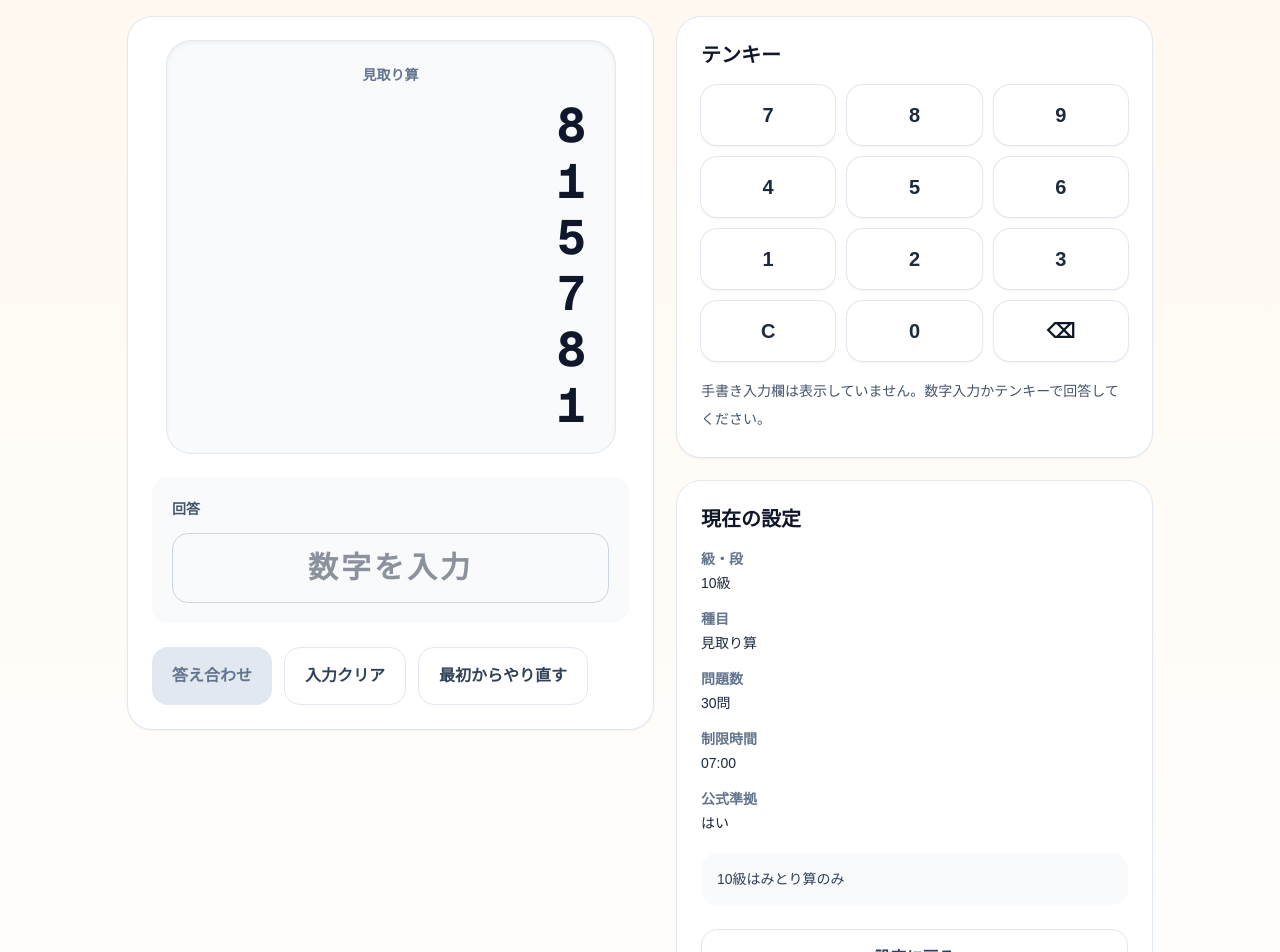
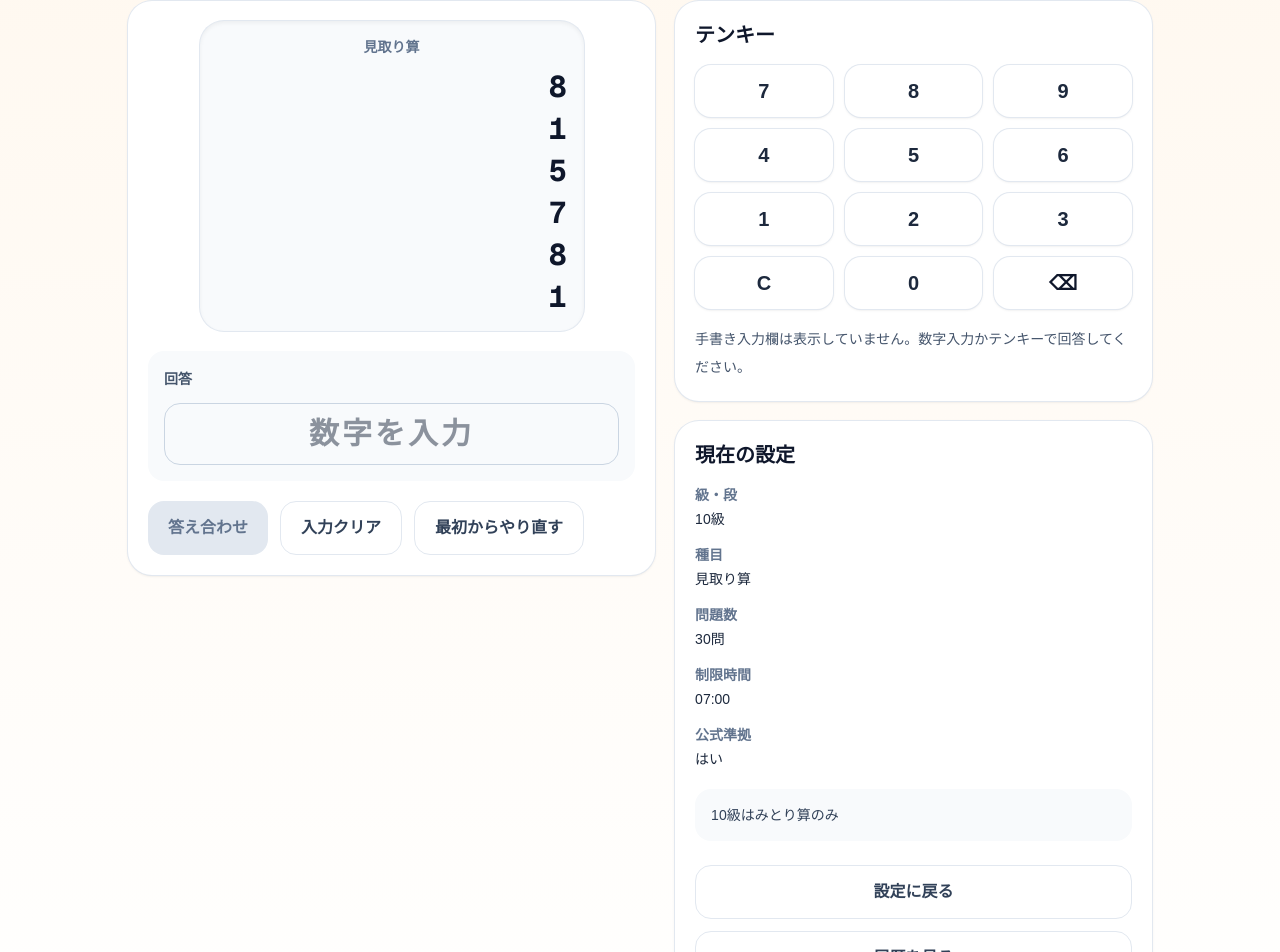
Before and after one commit to mahsan1214/sorotime, a Next.js app: page /practice in a window 1280 px wide. Shown: the part 267-1219 px from the top of the page. Built offline with nearby package versions, Linux system fonts and the light colour scheme.

Commit message:
make question text smaller and reduce spacing

```diff
--- a/app/practice/PracticeClientPage.tsx
+++ b/app/practice/PracticeClientPage.tsx
@@ -63,7 +63,7 @@ function KeypadButton({
       onClick={onClick}
       disabled={disabled}
       className={[
-        "rounded-2xl px-4 py-4 text-xl font-bold shadow-sm transition",
+        "rounded-2xl px-4 py-3 text-lg font-bold shadow-sm transition sm:text-xl",
         disabled
           ? "cursor-not-allowed bg-slate-100 text-slate-400"
           : "bg-white text-slate-800 ring-1 ring-slate-200 hover:bg-orange-50 hover:ring-orange-300",
@@ -78,7 +78,7 @@ function KeypadButton({
 export default function PracticeClientPage() {
   const searchParams = useSearchParams();
 
-    const levelParam = searchParams.get("level");
+  const levelParam = searchParams.get("level");
   const typeParam = searchParams.get("type");
   const timeParam = searchParams.get("time");
 
@@ -91,7 +91,6 @@ export default function PracticeClientPage() {
   const requestedTimeSec = sanitizeTimeSec(
     timeParam ? Number(timeParam) : undefined
   );
-
 
   const config = useMemo(
     () => getPracticeConfig(resolvedLevel, requestedType, requestedTimeSec),
@@ -112,12 +111,14 @@ export default function PracticeClientPage() {
 
   const currentQuestion = questions[currentIndex] ?? null;
   const totalQuestions = questions.length;
+
   const availableTypes = useMemo(
     () => getAvailablePracticeTypes(config.level),
     [config.level]
   );
 
-  const accuracy = answeredCount > 0 ? Math.round((score / answeredCount) * 100) : 0;
+  const accuracy =
+    answeredCount > 0 ? Math.round((score / answeredCount) * 100) : 0;
 
   const initializeSession = useCallback(() => {
     try {
@@ -194,7 +195,8 @@ export default function PracticeClientPage() {
       accuracy,
       timeSec: config.timeSec,
       remainingTimeSec: timeLeft,
-      usedCustomTime: config.timeSec !==
+      usedCustomTime:
+        config.timeSec !==
         (config.type === "anzan"
           ? config.anzanTimeSec ?? config.standardTimeSec
           : config.standardTimeSec),
@@ -205,7 +207,7 @@ export default function PracticeClientPage() {
         if (typeof mod?.saveHistory === "function") {
           try {
             mod.saveHistory(record);
-          } catch (error) {
+          } catch (error: unknown) {
             console.error(error);
           }
         }
@@ -299,7 +301,7 @@ export default function PracticeClientPage() {
   const renderQuestionBody = useCallback(() => {
     if (!currentQuestion) {
       return (
-        <div className="rounded-3xl bg-amber-50 px-6 py-8 text-center text-amber-900">
+        <div className="rounded-3xl bg-amber-50 px-5 py-6 text-center text-amber-900">
           問題を読み込めませんでした。
         </div>
       );
@@ -308,11 +310,11 @@ export default function PracticeClientPage() {
     switch (currentQuestion.layout) {
       case "sum":
         return (
-          <div className="mx-auto max-w-md rounded-3xl bg-slate-50 p-6 shadow-inner ring-1 ring-slate-200">
-            <div className="mb-4 text-center text-sm font-semibold text-slate-500">
+          <div className="mx-auto max-w-sm rounded-3xl bg-slate-50 p-4 shadow-inner ring-1 ring-slate-200">
+            <div className="mb-3 text-center text-xs font-semibold text-slate-500 sm:text-sm">
               {config.typeLabel}
             </div>
-            <div className="space-y-2 font-mono text-right text-4xl font-bold tracking-widest text-slate-900 sm:text-5xl">
+            <div className="space-y-1.5 font-mono text-right text-2xl font-bold tracking-wide text-slate-900 sm:text-3xl">
               {currentQuestion.lines.map((line, index) => (
                 <div key={`${line}-${index}`}>{line}</div>
               ))}
@@ -322,11 +324,11 @@ export default function PracticeClientPage() {
 
       case "multiply":
         return (
-          <div className="mx-auto max-w-md rounded-3xl bg-slate-50 p-8 text-center shadow-inner ring-1 ring-slate-200">
-            <div className="mb-4 text-sm font-semibold text-slate-500">
+          <div className="mx-auto max-w-sm rounded-3xl bg-slate-50 p-5 text-center shadow-inner ring-1 ring-slate-200">
+            <div className="mb-3 text-xs font-semibold text-slate-500 sm:text-sm">
               かけ算
             </div>
-            <div className="font-mono text-4xl font-bold tracking-wide text-slate-900 sm:text-5xl">
+            <div className="font-mono text-2xl font-bold tracking-wide text-slate-900 sm:text-3xl">
               {currentQuestion.left} × {currentQuestion.right}
             </div>
           </div>
@@ -334,11 +336,11 @@ export default function PracticeClientPage() {
 
       case "divide":
         return (
-          <div className="mx-auto max-w-md rounded-3xl bg-slate-50 p-8 text-center shadow-inner ring-1 ring-slate-200">
-            <div className="mb-4 text-sm font-semibold text-slate-500">
+          <div className="mx-auto max-w-sm rounded-3xl bg-slate-50 p-5 text-center shadow-inner ring-1 ring-slate-200">
+            <div className="mb-3 text-xs font-semibold text-slate-500 sm:text-sm">
               わり算
             </div>
-            <div className="font-mono text-4xl font-bold tracking-wide text-slate-900 sm:text-5xl">
+            <div className="font-mono text-2xl font-bold tracking-wide text-slate-900 sm:text-3xl">
               {currentQuestion.dividend} ÷ {currentQuestion.divisor}
             </div>
           </div>
@@ -346,7 +348,7 @@ export default function PracticeClientPage() {
 
       default:
         return (
-          <div className="rounded-3xl bg-red-50 px-6 py-8 text-center text-red-900">
+          <div className="rounded-3xl bg-red-50 px-5 py-6 text-center text-red-900">
             未対応の問題形式です。
           </div>
         );
@@ -355,37 +357,37 @@ export default function PracticeClientPage() {
 
   if (finished) {
     return (
-      <main className="min-h-screen bg-gradient-to-b from-orange-50 to-white px-4 py-6 text-slate-800 sm:px-6 sm:py-8">
-        <div className="mx-auto max-w-4xl space-y-6">
-          <section className="rounded-3xl bg-white p-6 shadow-sm ring-1 ring-slate-200 sm:p-8">
+      <main className="min-h-screen bg-gradient-to-b from-orange-50 to-white px-4 py-5 text-slate-800 sm:px-6 sm:py-7">
+        <div className="mx-auto max-w-4xl space-y-5">
+          <section className="rounded-3xl bg-white p-5 shadow-sm ring-1 ring-slate-200 sm:p-7">
             <p className="text-sm font-semibold text-orange-600">練習結果</p>
             <h1 className="mt-2 text-3xl font-bold tracking-tight text-slate-900">
               {config.levelLabel} / {config.typeLabel}
             </h1>
 
-            <div className="mt-6 grid gap-4 sm:grid-cols-2 lg:grid-cols-4">
-              <div className="rounded-2xl bg-slate-50 p-5">
+            <div className="mt-5 grid gap-4 sm:grid-cols-2 lg:grid-cols-4">
+              <div className="rounded-2xl bg-slate-50 p-4">
                 <div className="text-sm text-slate-500">正解数</div>
                 <div className="mt-2 text-3xl font-bold text-slate-900">
                   {score}
                 </div>
               </div>
 
-              <div className="rounded-2xl bg-slate-50 p-5">
+              <div className="rounded-2xl bg-slate-50 p-4">
                 <div className="text-sm text-slate-500">解答数</div>
                 <div className="mt-2 text-3xl font-bold text-slate-900">
                   {answeredCount}
                 </div>
               </div>
 
-              <div className="rounded-2xl bg-slate-50 p-5">
+              <div className="rounded-2xl bg-slate-50 p-4">
                 <div className="text-sm text-slate-500">正答率</div>
                 <div className="mt-2 text-3xl font-bold text-slate-900">
                   {accuracy}%
                 </div>
               </div>
 
-              <div className="rounded-2xl bg-slate-50 p-5">
+              <div className="rounded-2xl bg-slate-50 p-4">
                 <div className="text-sm text-slate-500">残り時間</div>
                 <div className="mt-2 text-3xl font-bold text-slate-900">
                   {formatTime(timeLeft)}
@@ -393,7 +395,7 @@ export default function PracticeClientPage() {
               </div>
             </div>
 
-            <div className="mt-6 rounded-2xl bg-slate-50 p-5 text-sm leading-7 text-slate-700">
+            <div className="mt-5 rounded-2xl bg-slate-50 p-4 text-sm leading-7 text-slate-700">
               <div>出題数: {totalQuestions}問</div>
               <div>制限時間: {formatTime(config.timeSec)}</div>
               <div>
@@ -402,25 +404,25 @@ export default function PracticeClientPage() {
               </div>
             </div>
 
-            <div className="mt-6 flex flex-col gap-3 sm:flex-row">
+            <div className="mt-5 flex flex-col gap-3 sm:flex-row">
               <button
                 type="button"
                 onClick={initializeSession}
-                className="inline-flex items-center justify-center rounded-2xl bg-orange-500 px-5 py-4 text-base font-bold text-white transition hover:bg-orange-600"
+                className="inline-flex items-center justify-center rounded-2xl bg-orange-500 px-5 py-3.5 text-base font-bold text-white transition hover:bg-orange-600"
               >
                 同じ設定で再挑戦
               </button>
 
               <Link
                 href="/settings"
-                className="inline-flex items-center justify-center rounded-2xl border border-slate-200 px-5 py-4 text-base font-semibold text-slate-700 transition hover:bg-slate-50"
+                className="inline-flex items-center justify-center rounded-2xl border border-slate-200 px-5 py-3.5 text-base font-semibold text-slate-700 transition hover:bg-slate-50"
               >
                 設定に戻る
               </Link>
 
               <Link
                 href="/history"
-                className="inline-flex items-center justify-center rounded-2xl border border-slate-200 px-5 py-4 text-base font-semibold text-slate-700 transition hover:bg-slate-50"
+                className="inline-flex items-center justify-center rounded-2xl border border-slate-200 px-5 py-3.5 text-base font-semibold text-slate-700 transition hover:bg-slate-50"
               >
                 履歴を見る
               </Link>
@@ -432,9 +434,9 @@ export default function PracticeClientPage() {
   }
 
   return (
-    <main className="min-h-screen bg-gradient-to-b from-orange-50 to-white px-4 py-6 text-slate-800 sm:px-6 sm:py-8">
-      <div className="mx-auto max-w-5xl space-y-6">
-        <section className="rounded-3xl bg-white p-5 shadow-sm ring-1 ring-slate-200 sm:p-6">
+    <main className="min-h-screen bg-gradient-to-b from-orange-50 to-white px-4 py-5 text-slate-800 sm:px-6 sm:py-7">
+      <div className="mx-auto max-w-5xl space-y-5">
+        <section className="rounded-3xl bg-white p-4 shadow-sm ring-1 ring-slate-200 sm:p-5">
           <div className="flex flex-col gap-4 lg:flex-row lg:items-start lg:justify-between">
             <div>
               <p className="text-sm font-semibold text-orange-600">練習中</p>
@@ -451,7 +453,8 @@ export default function PracticeClientPage() {
               <div className="rounded-2xl bg-slate-50 px-4 py-3">
                 <div className="text-xs font-semibold text-slate-500">問題</div>
                 <div className="mt-1 text-lg font-bold text-slate-900">
-                  {Math.min(currentIndex + 1, Math.max(totalQuestions, 1))}/{Math.max(totalQuestions, 1)}
+                  {Math.min(currentIndex + 1, Math.max(totalQuestions, 1))}/
+                  {Math.max(totalQuestions, 1)}
                 </div>
               </div>
 
@@ -492,7 +495,11 @@ export default function PracticeClientPage() {
           {availableTypes.length > 0 && (
             <div className="mt-4 flex flex-wrap gap-2">
               {availableTypes.map((type) => {
-                const href = buildPracticeHref(config.level, type, requestedTimeSec);
+                const href = buildPracticeHref(
+                  config.level,
+                  type,
+                  requestedTimeSec
+                );
                 const active = type === config.type;
 
                 return (
@@ -514,9 +521,9 @@ export default function PracticeClientPage() {
           )}
         </section>
 
-        <section className="grid gap-6 lg:grid-cols-[1.05fr_0.95fr]">
-          <div className="space-y-6">
-            <div className="rounded-3xl bg-white p-6 shadow-sm ring-1 ring-slate-200">
+        <section className="grid gap-5 lg:grid-cols-[1.05fr_0.95fr]">
+          <div className="space-y-5">
+            <div className="rounded-3xl bg-white p-5 shadow-sm ring-1 ring-slate-200">
               {loadError ? (
                 <div className="rounded-2xl bg-red-50 px-5 py-6 text-red-900">
                   {loadError}
@@ -525,7 +532,7 @@ export default function PracticeClientPage() {
                 <>
                   {renderQuestionBody()}
 
-                  <div className="mt-6 rounded-2xl bg-slate-50 p-5">
+                  <div className="mt-5 rounded-2xl bg-slate-50 p-4">
                     <label className="text-sm font-semibold text-slate-600">
                       回答
                     </label>
@@ -546,7 +553,7 @@ export default function PracticeClientPage() {
                       }}
                       disabled={checked}
                       placeholder="数字を入力"
-                      className="mt-3 w-full rounded-2xl border border-slate-300 px-4 py-4 text-center text-3xl font-bold tracking-widest outline-none transition focus:border-orange-500 focus:ring-4 focus:ring-orange-100 disabled:bg-slate-100 disabled:text-slate-500"
+                      className="mt-3 w-full rounded-2xl border border-slate-300 px-4 py-3 text-center text-2xl font-bold tracking-widest outline-none transition focus:border-orange-500 focus:ring-4 focus:ring-orange-100 disabled:bg-slate-100 disabled:text-slate-500 sm:text-3xl"
                     />
 
                     {checked && currentQuestion && (
@@ -558,18 +565,20 @@ export default function PracticeClientPage() {
                             : "bg-rose-50 text-rose-900",
                         ].join(" ")}
                       >
-                        {isCorrect ? "正解です。" : `不正解です。正しい答えは ${currentQuestion.answer} です。`}
+                        {isCorrect
+                          ? "正解です。"
+                          : `不正解です。正しい答えは ${currentQuestion.answer} です。`}
                       </div>
                     )}
                   </div>
 
-                  <div className="mt-6 flex flex-col gap-3 sm:flex-row">
+                  <div className="mt-5 flex flex-col gap-3 sm:flex-row">
                     <button
                       type="button"
                       onClick={handlePrimaryAction}
                       disabled={!checked && parseAnswer(inputValue) === null}
                       className={[
-                        "inline-flex items-center justify-center rounded-2xl px-5 py-4 text-base font-bold transition",
+                        "inline-flex items-center justify-center rounded-2xl px-5 py-3.5 text-base font-bold transition",
                         !checked && parseAnswer(inputValue) === null
                           ? "cursor-not-allowed bg-slate-200 text-slate-500"
                           : "bg-orange-500 text-white hover:bg-orange-600",
@@ -586,7 +595,7 @@ export default function PracticeClientPage() {
                       type="button"
                       onClick={clearInput}
                       disabled={checked}
-                      className="inline-flex items-center justify-center rounded-2xl border border-slate-200 px-5 py-4 text-base font-semibold text-slate-700 transition hover:bg-slate-50 disabled:cursor-not-allowed disabled:bg-slate-100 disabled:text-slate-400"
+                      className="inline-flex items-center justify-center rounded-2xl border border-slate-200 px-5 py-3.5 text-base font-semibold text-slate-700 transition hover:bg-slate-50 disabled:cursor-not-allowed disabled:bg-slate-100 disabled:text-slate-400"
                     >
                       入力クリア
                     </button>
@@ -594,7 +603,7 @@ export default function PracticeClientPage() {
                     <button
                       type="button"
                       onClick={initializeSession}
-                      className="inline-flex items-center justify-center rounded-2xl border border-slate-200 px-5 py-4 text-base font-semibold text-slate-700 transition hover:bg-slate-50"
+                      className="inline-flex items-center justify-center rounded-2xl border border-slate-200 px-5 py-3.5 text-base font-semibold text-slate-700 transition hover:bg-slate-50"
                     >
                       最初からやり直す
                     </button>
@@ -604,8 +613,8 @@ export default function PracticeClientPage() {
             </div>
           </div>
 
-          <div className="space-y-6">
-            <div className="rounded-3xl bg-white p-6 shadow-sm ring-1 ring-slate-200">
+          <div className="space-y-5">
+            <div className="rounded-3xl bg-white p-5 shadow-sm ring-1 ring-slate-200">
               <h2 className="text-xl font-bold text-slate-900">テンキー</h2>
 
               <div className="mt-4 grid grid-cols-3 gap-3">
@@ -644,7 +653,7 @@ export default function PracticeClientPage() {
               </p>
             </div>
 
-            <div className="rounded-3xl bg-white p-6 shadow-sm ring-1 ring-slate-200">
+            <div className="rounded-3xl bg-white p-5 shadow-sm ring-1 ring-slate-200">
               <h2 className="text-xl font-bold text-slate-900">現在の設定</h2>
 
               <dl className="mt-4 space-y-4 text-sm">
@@ -665,7 +674,9 @@ export default function PracticeClientPage() {
 
                 <div>
                   <dt className="font-semibold text-slate-500">制限時間</dt>
-                  <dd className="mt-1 text-slate-800">{formatTime(config.timeSec)}</dd>
+                  <dd className="mt-1 text-slate-800">
+                    {formatTime(config.timeSec)}
+                  </dd>
                 </div>
 
                 <div>
@@ -678,7 +689,10 @@ export default function PracticeClientPage() {
 
               <ul className="mt-5 space-y-2 text-sm leading-7 text-slate-700">
                 {config.notes.map((note, index) => (
-                  <li key={`${note}-${index}`} className="rounded-2xl bg-slate-50 px-4 py-3">
+                  <li
+                    key={`${note}-${index}`}
+                    className="rounded-2xl bg-slate-50 px-4 py-3"
+                  >
                     {note}
                   </li>
                 ))}
@@ -687,21 +701,21 @@ export default function PracticeClientPage() {
               <div className="mt-6 flex flex-col gap-3">
                 <Link
                   href="/settings"
-                  className="inline-flex items-center justify-center rounded-2xl border border-slate-200 px-5 py-4 text-base font-semibold text-slate-700 transition hover:bg-slate-50"
+                  className="inline-flex items-center justify-center rounded-2xl border border-slate-200 px-5 py-3.5 text-base font-semibold text-slate-700 transition hover:bg-slate-50"
                 >
                   設定に戻る
                 </Link>
 
                 <Link
                   href="/history"
-                  className="inline-flex items-center justify-center rounded-2xl border border-slate-200 px-5 py-4 text-base font-semibold text-slate-700 transition hover:bg-slate-50"
+                  className="inline-flex items-center justify-center rounded-2xl border border-slate-200 px-5 py-3.5 text-base font-semibold text-slate-700 transition hover:bg-slate-50"
                 >
                   履歴を見る
                 </Link>
 
                 <Link
                   href={practiceHref}
-                  className="inline-flex items-center justify-center rounded-2xl border border-slate-200 px-5 py-4 text-base font-semibold text-slate-700 transition hover:bg-slate-50"
+                  className="inline-flex items-center justify-center rounded-2xl border border-slate-200 px-5 py-3.5 text-base font-semibold text-slate-700 transition hover:bg-slate-50"
                 >
                   URLを再読み込み
                 </Link>
```
